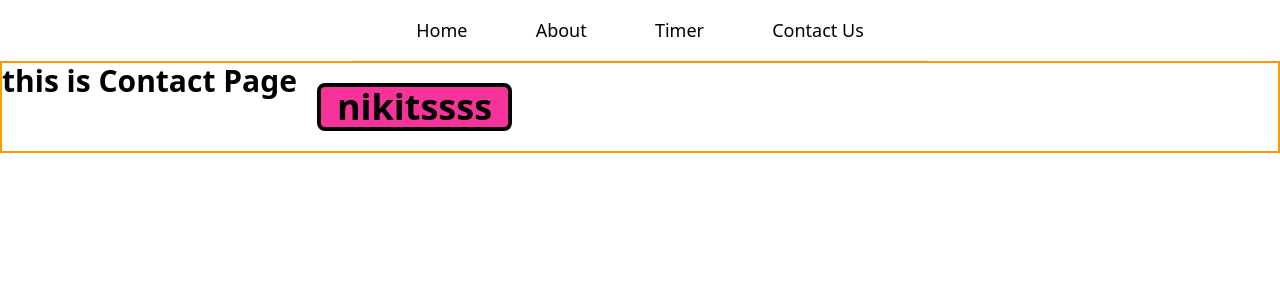
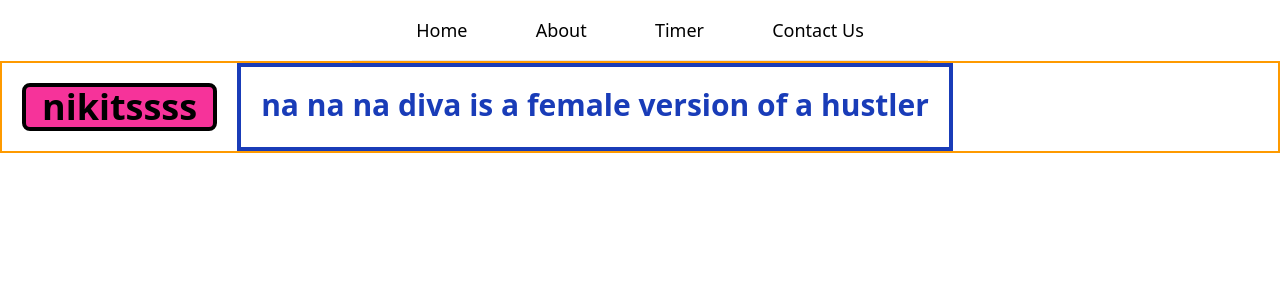
Before and after one commit to vaibhavisharma007/to-do-list-again-lame, a React (Vite) app: page /contactUs in a window 1280 px wide. Shown: the top 300 px of the page. Built offline with nearby package versions, Linux system fonts and the light colour scheme.

Commit message:
added few lines

```diff
--- a/pages/ContactUs.jsx
+++ b/pages/ContactUs.jsx
@@ -2,8 +2,9 @@ import React from 'react'
 
 const ContactUs = () => {
   return (
-    <div className='flex text-3xl font-bold border-2 border-amber-500' >this is Contact Page
+    <div className='flex text-3xl font-bold border-2 border-amber-500' >
     <div onClick= {()=>{alert("helloooo")}} className = 'text-4xl rounded-lg hover:text-2xl cursor-pointer border-4 px-4 m-5 bg-pink-500' > nikitssss</div>
+    <div className='border-4 p-5 text-blue-800' >na na na diva is a female version of a hustler</div>
     </div>
 
   )
```
